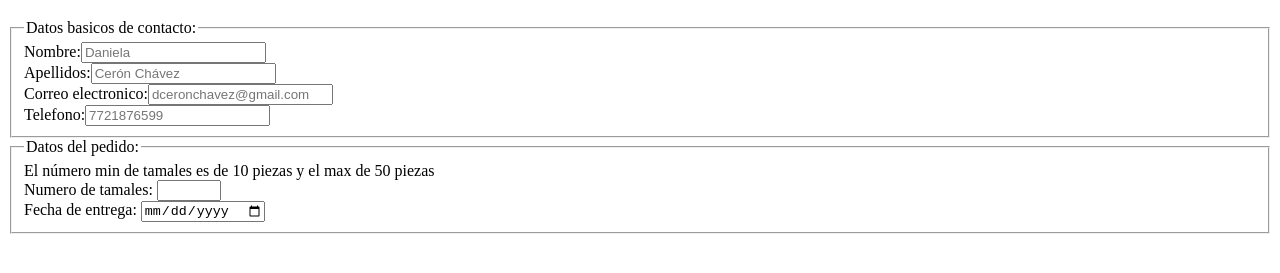
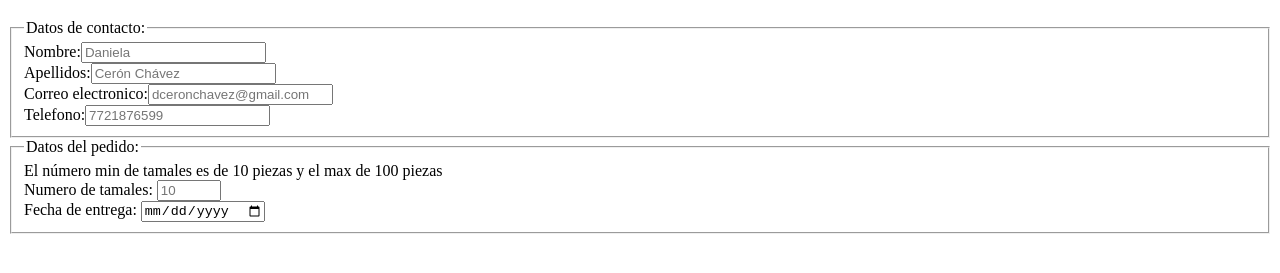
Before and after one commit to dnlcrnchvz/INTRO-WEB-2, a plain HTML site: page form.html in a window 1280 px wide. Shown: the part 61-334 px from the top of the page. Drawn offline with Linux system fonts and the light colour scheme.

Commit message:
feat: corrección de sintaxis

```diff
--- a/form.html
+++ b/form.html
@@ -13,7 +13,7 @@
         <section>
             <form action="" method="post"> <!-- valor de action: url a mandar la info. valor de method: es metodo http-->
                 <fieldset>
-                    <legend>Datos basicos de contacto:</legend>
+                    <legend>Datos de contacto:</legend>
                     Nombre:<input type="text" placeholder="Daniela">
                     <br>
                     Apellidos:<input type="text" placeholder="Cerón Chávez">
@@ -24,13 +24,12 @@
                 </fieldset>
                 <fieldset>
                     <legend>Datos del pedido:</legend>
-                    <span>El número min de tamales es de 10 piezas y el max de 50 piezas</span>
+                    <span>El número min de tamales es de 10 piezas y el max de 100 piezas</span>
                     <br>
-                    Numero de tamales: <input type="number" min="10" max="100" required> <!-- required: campo requerido -->
+                    Numero de tamales: <input type="number" min="10" max="100" placeholder="10" required> <!-- required: campo requerido -->
                     <br>
                     Fecha de entrega: <input type="date">
                 </fieldset>
-
             </form>
         </section>
     </main>
```
